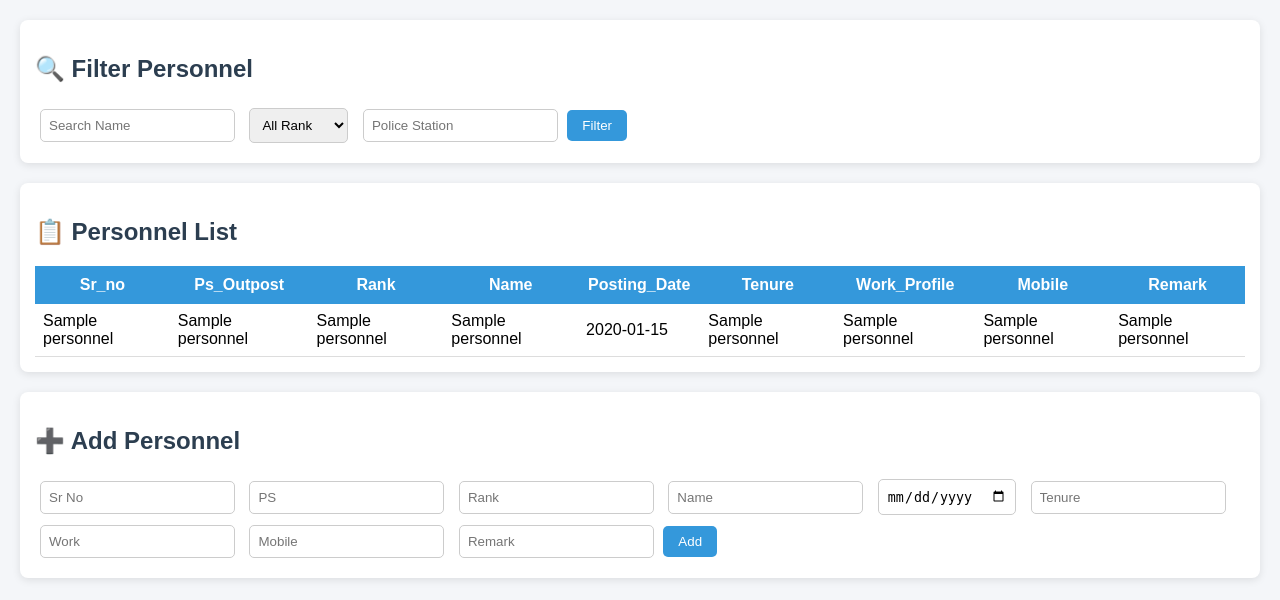
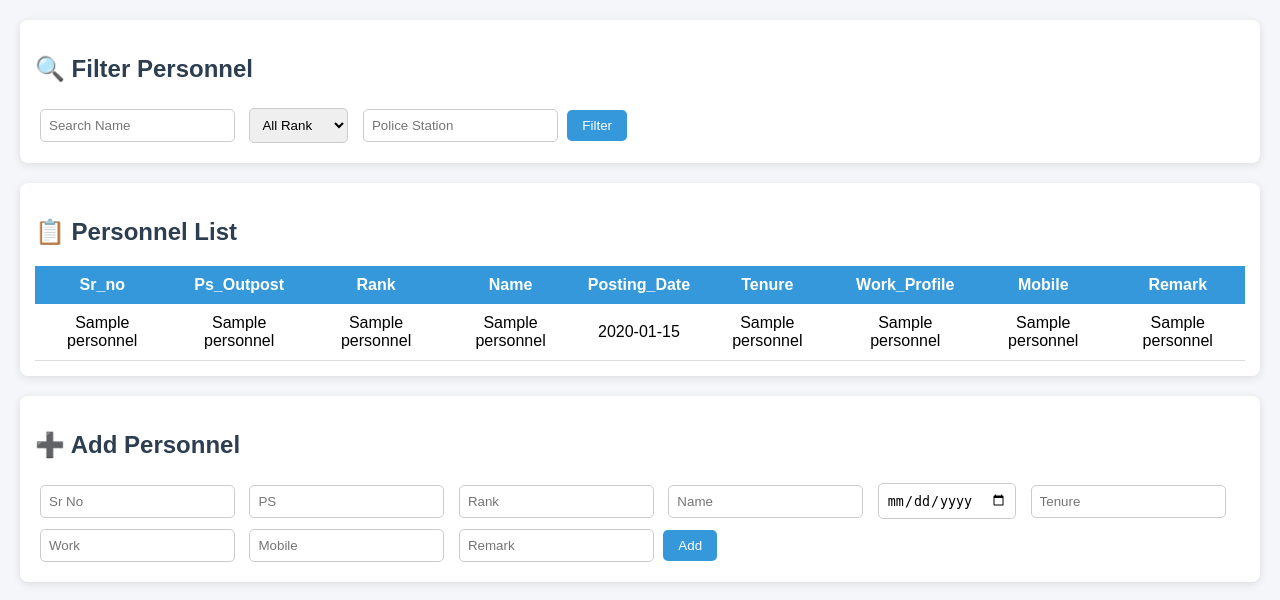
Before and after one commit to rohit502dhurve-cloud/police-websit, a Flask app: page /personnel in a window 1280 px wide. Shown: the top 600 px of the page. Run offline with Flask 3, Linux system fonts and the light colour scheme; a database or web service that is not in the repository returns one stand-in record (values such as "Sample title"); some libraries are stand-ins or nearby versions.

Commit message:
Update personnel.html

```diff
--- a/templates/personnel.html
+++ b/templates/personnel.html
@@ -54,11 +54,13 @@
         background: #3498db;
         color: white;
         padding: 10px;
+        text-align: center;
     }
 
     table td {
-        padding: 8px;
+        padding: 10px;
         border-bottom: 1px solid #ddd;
+        text-align: center;
     }
 
     table tr:hover {
```
